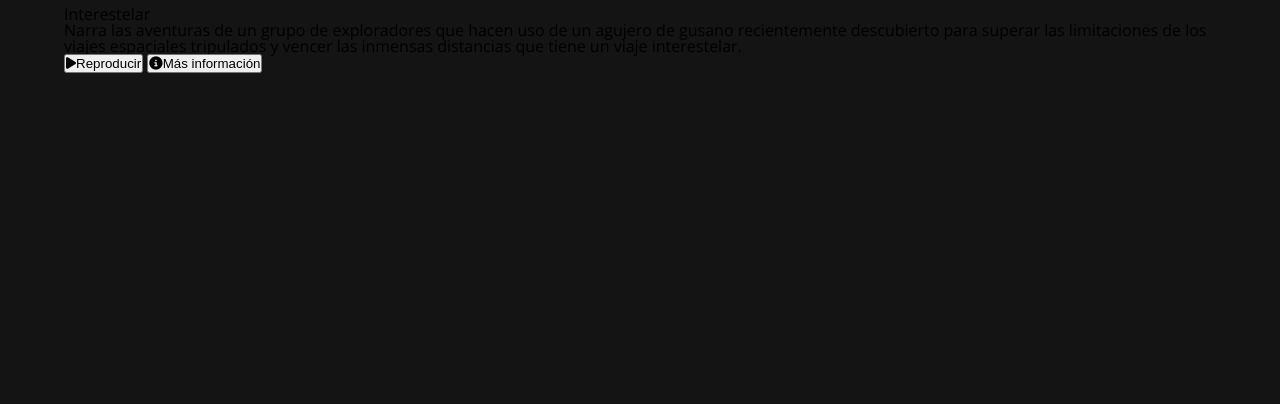
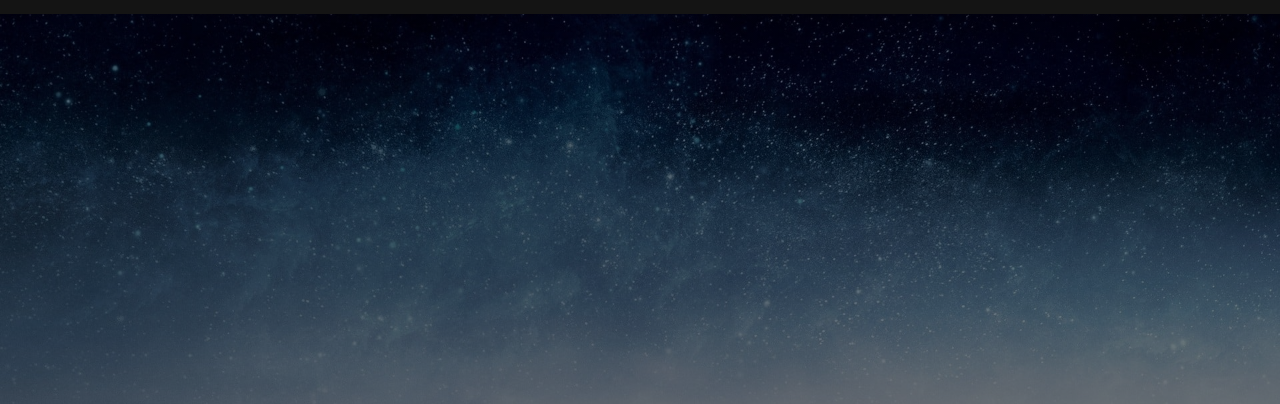
Before and after one commit to Juan092/NonPlix, a plain HTML site: page index.html in a window 1280 px wide. Shown: the part 94-498 px from the top of the page. Drawn offline with nearby package versions, Linux system fonts and the light colour scheme.

Commit message:
Estilos para la portada de la pelicula.

```diff
--- a/index.html
+++ b/index.html
@@ -5,7 +5,7 @@
     <meta charset="UTF-8">
     <meta http-equiv="X-UA-Compatible" content="IE=edge">
     <meta name="viewport" content="width=device-width, initial-scale=1.0">
-    <link rel="stylesheet" href="./styles/reset.css">
+    <!--<link rel="stylesheet" href="./styles/reset.css"> -->
     <link href="./styles/index.css" rel="stylesheet">
     <link rel="preconnect" href="https://fonts.googleapis.com">
     <link rel="preconnect" href="https://fonts.gstatic.com" crossorigin>
--- a/styles/index.css
+++ b/styles/index.css
@@ -55,11 +55,31 @@
     color: #FFF;
 }
 
-/*Pelicula*/
+/*Movie*/
 
 .main-movie
 {
     font-size: 16px;
     min-height: 40.62em;
+    color: #fff;
+    background: linear-gradient(rgba(0, 0, 0, 0.5) 0%, rgba(0, 0, 0, 0.50) 100%), url(../assets/picture1.jpg);
+    background-position: center center;
+    background-size: cover;
+    margin-bottom: 3.12em;
+    display: flex;
+    align-items: end;
+}
+
+.main-movie .container
+{
+    margin: 0 auto;
+    margin-bottom: 6.25em;
+}
+
+.main-movie .title
+{
+    font-weight: 600;
+    font-size: 3.12em;
+    margin-bottom: 0.4em;
 
 }
```
